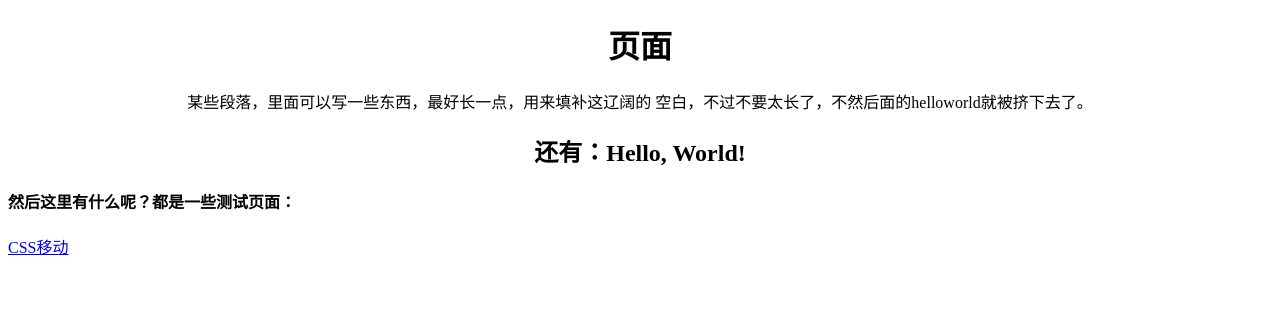
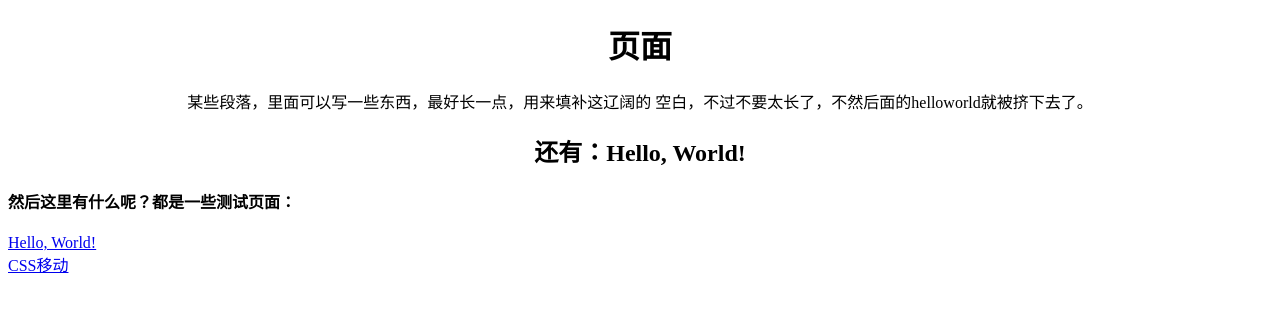
Before and after one commit to kunkunhub/blog, a Flask app: page / in a window 1280 px wide. Shown: the top 312 px of the page. Run offline with Flask 2, Linux system fonts and the light colour scheme.

Commit message:
添加了hello页面

```diff
--- a/app.py
+++ b/app.py
@@ -4,7 +4,7 @@ from flask import render_template as rp
 app = Flask(__name__)
 
 @app.route('/')
-def hello():
+def index():
     return rp("index.html")
     # 就可以显示index.html里的内容了！
 
@@ -12,5 +12,9 @@ def hello():
 def move():
     return rp("/test/move.html")
 
+@app.route('/hello')
+def hello():
+    return rp("/test/hello.html")
+
 if __name__ == '__main__':
     app.run(host="127.0.0.1", port="5000", threaded=True) #多线程
--- a/templates/index.html
+++ b/templates/index.html
@@ -11,6 +11,10 @@
     空白，不过不要太长了，不然后面的helloworld就被挤下去了。</p>
     <h2 style="text-align:center;">还有：Hello, World! </h2>
     <h4>然后这里有什么呢？都是一些测试页面：</h4>
-    <a href="{{ url_for('move') }}">CSS移动</a>
+    <p>
+        <a href="{{ url_for('hello') }}">Hello, World!</a><br>
+        <a href="{{ url_for('move') }}">CSS移动</a>
+    </p>
+
 </body>
 </html>
```
Also changed, not shown: templates/test/hello.html (added, +10 -0 lines).
